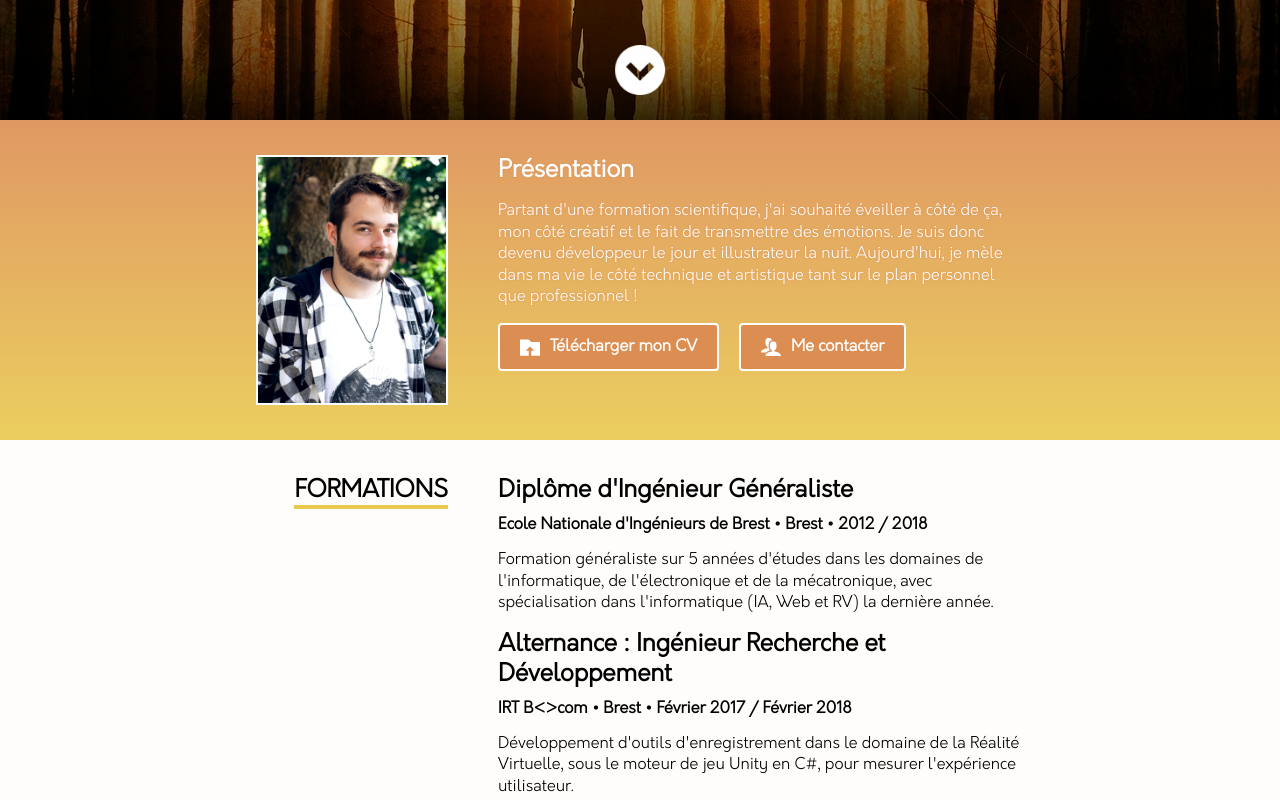
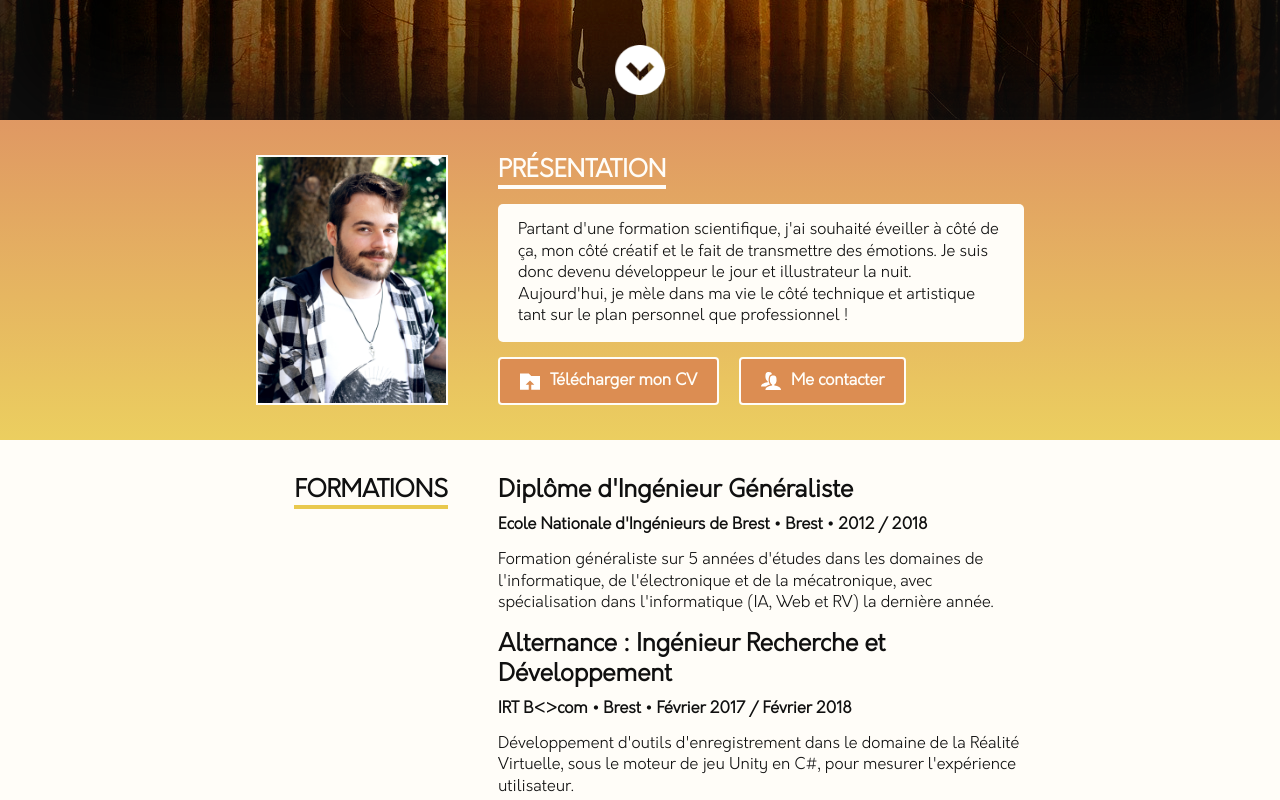
Before and after one commit to Spefire/CV, a Vue app: page / in a window 1280 px wide. Shown: the part 680-1480 px from the top of the page. Built offline with nearby package versions, Linux system fonts and the light colour scheme; what vue-typed-js would draw is missing.

Commit message:
Style(sections): Add white blocs for visibility and decrease the white

```diff
--- a/src/styles/variables.scss
+++ b/src/styles/variables.scss
@@ -9,8 +9,8 @@ $filter-primary-color: brightness(0) saturate(100%) invert(71%) sepia(79%)
 $filter-secondary-color: brightness(0) saturate(100%) invert(67%) sepia(11%)
   saturate(2433%) hue-rotate(339deg) brightness(92%) contrast(86%);
 
-$black-color: #000000;
-$white-color: #fffdfb;
+$black-color: #101010;
+$white-color: #fffdf8;
 
 $background-inverted: linear-gradient(
   0deg,
--- a/src/styles/views.scss
+++ b/src/styles/views.scss
@@ -28,7 +28,6 @@
   &.inverted {
     color: $white-color;
     background: $background-inverted;
-    text-shadow: $secondary-color 0px 0px 2px;
 
     .section-title {
       border-bottom: 4px solid $white-color;
@@ -139,6 +138,22 @@
 
   &:first-child {
     margin-right: 20px;
+  }
+}
+
+.bloc {
+  padding: 15px 20px 15px 20px;
+  color: $black-color;
+  border-radius: 5px;
+  background: $white-color;
+
+  &:not(:last-child) {
+    margin-bottom: 15px;
+  }
+
+  @include mobile-only {
+    text-align: center;
+    flex-direction: column;
   }
 }
 
@@ -295,12 +310,25 @@
 .contact-section {
   padding-bottom: 50px !important;
 
+  .contact-links {
+    display: flex;
+
+    @include mobile-only {
+      text-align: center;
+      flex-direction: column;
+    }
+
+    > * {
+      &:nth-child(even) {
+        @include mobile-only {
+          margin-left: 0;
+        }
+      }
+    }
+  }
+
   .contact-title {
     margin-top: 0;
-  }
-
-  .contact-text {
-    color: $white-color;
   }
 }
 
@@ -314,7 +342,6 @@
   text-align: center;
   color: $white-color;
   background: $background-inverted;
-  text-shadow: $secondary-color 0px 0px 2px;
 
   @include tablet-only {
     padding: 85px 5% 35px 5%;
--- a/src/views/about/About.vue
+++ b/src/views/about/About.vue
@@ -4,8 +4,8 @@
       <div class="about-profile" />
     </div>
     <div class="section-right-layout">
-      <h2>Présentation</h2>
-      <p v-html="aboutText"></p>
+      <h2 class="section-title">Présentation</h2>
+      <p class="bloc" v-html="aboutText"></p>
       <div class="about-links">
         <a class="link-button" v-bind:href="cvFile" download>
           <span class="icon button-icon icon-folder-upload"></span>Télécharger
--- a/src/views/contact/Contact.vue
+++ b/src/views/contact/Contact.vue
@@ -7,18 +7,18 @@
       <div class="contact-links wrap-container">
         <div>
           <h4 class="contact-title">Adresse postale</h4>
-          <p v-html="contactAdress"></p>
+          <p class="bloc" v-html="contactAdress"></p>
           <h4 class="contact-title">Téléphone</h4>
-          <p>{{ contactPhone }}</p>
+          <p class="bloc">{{ contactPhone }}</p>
         </div>
         <div>
           <h4 class="contact-title">Courriel principal</h4>
           <a v-bind:href="'mailto:' + contactMail">
-            <p class="contact-text">{{ contactMail }}</p>
+            <p class="bloc">{{ contactMail }}</p>
           </a>
           <h4 class="contact-title">Courriel pour les illustrations</h4>
           <a v-bind:href="'mailto:' + contactMailIllus">
-            <p class="contact-text">{{ contactMailIllus }}</p>
+            <p class="bloc">{{ contactMailIllus }}</p>
           </a>
         </div>
       </div>
--- a/src/views/experiences/Experiences.vue
+++ b/src/views/experiences/Experiences.vue
@@ -4,7 +4,7 @@
       <h2 class="section-title">Expériences</h2>
     </div>
     <div class="section-right-layout">
-      <div v-for="(exp, index) in expList" :key="index">
+      <div v-for="(exp, index) in expList" :key="index" class="bloc">
         <h2>{{ exp.name }}</h2>
         <h4>{{ exp.place }} • {{ exp.city }} • {{ exp.date }}</h4>
         <p v-html="exp.description"></p>
```
